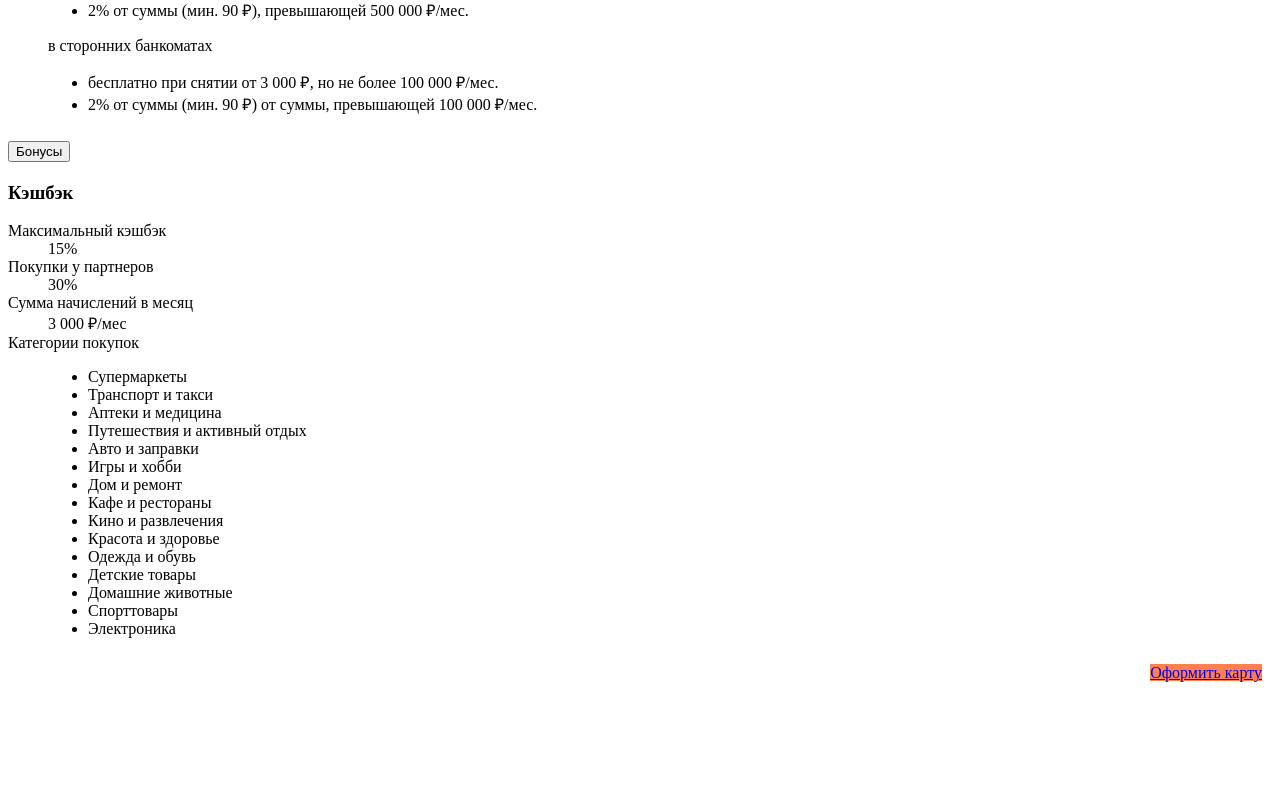
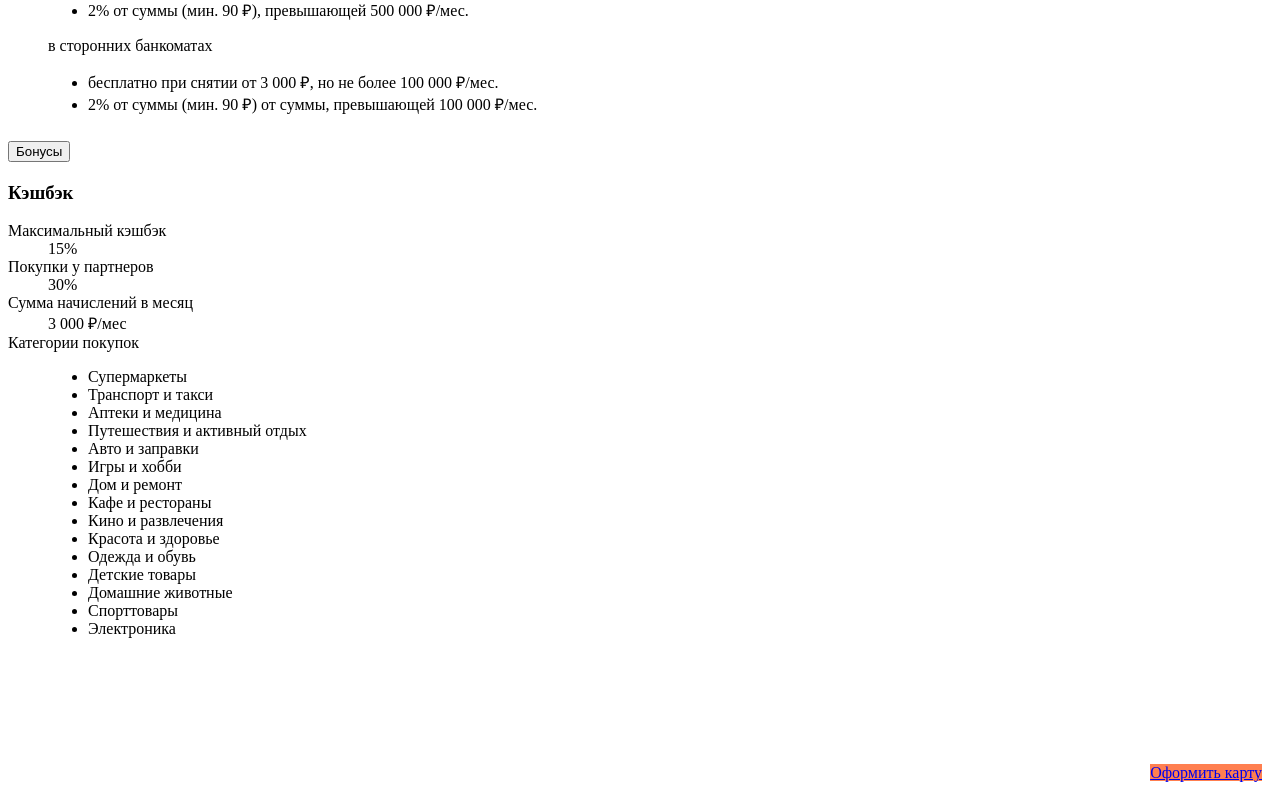
Before and after one commit to KarimKamaletdinov/respecard, a Next.js app: page / in a window 1280 px wide. Shown: the part 1273-2073 px from the top of the page. Before the commit the page ends 1973 px from the top, so only its background shows below. Built offline with nearby package versions, Linux system fonts and the light colour scheme.

Commit message:
rt placeholder at the bottom

```diff
--- a/pages/index.tsx
+++ b/pages/index.tsx
@@ -123,6 +123,7 @@ export default function Home() {
           </Accordion.Body>
         </Accordion.Item>
       </Accordion>
+      <div className={styles.plh}></div>
     </Container>
     <div className={`fixed-bottom ${styles.btnContainer} w-100`}>
         <Button as="a" className={styles.buyBtn} href="https://www.tinkoff.ru/sl/1bAw1sHkCNh" variant='light'>Оформить карту</Button>
--- a/styles/app.module.css
+++ b/styles/app.module.css
@@ -8,6 +8,9 @@
 }
 .buyBtn:hover, .buyBtn:active {
     background-color: red !important
+}
+.plh {
+    height: 100px;
 }
 
 
```
